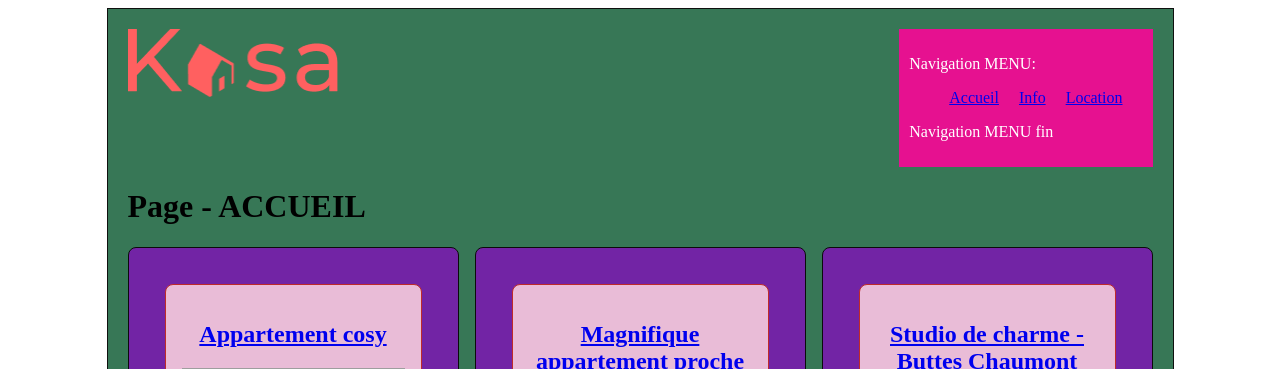
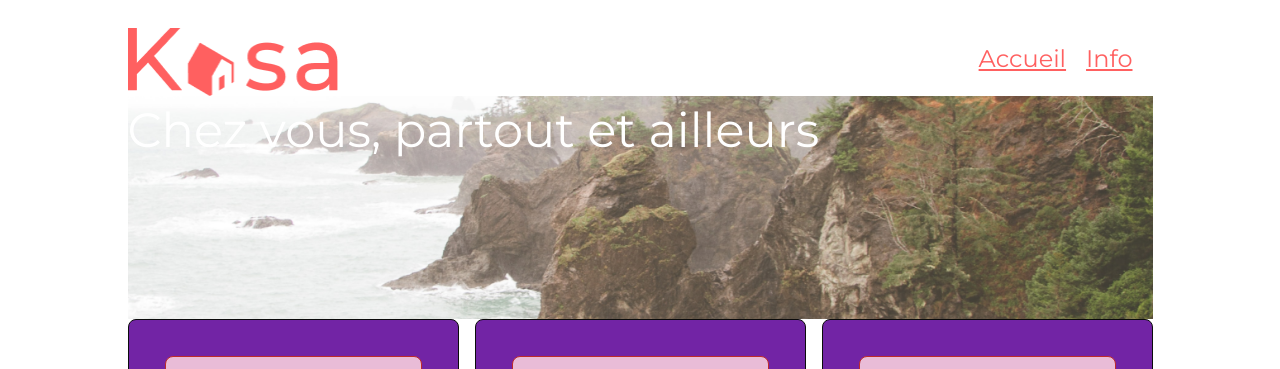
Before and after one commit to tetyanachouteau/P11Kasa, a React (Create React App) app: page / in a window 1280 px wide. Shown: the top 369 px of the page. Built offline with nearby package versions, Linux system fonts and the light colour scheme; grey boxes are pictures that could not be loaded.

Commit message:
Design page d'accueil

```diff
--- a/src/components/Navigation.jsx
+++ b/src/components/Navigation.jsx
@@ -4,7 +4,6 @@ import { NavLink } from 'react-router-dom';
 function Navigation() {
   return (
     <div className={styles.navigation}>
-      <p>Navigation MENU: </p>
       <ul>
         <li>
           <NavLink exact to="/" activeClassName={styles.activeLink}>
@@ -16,13 +15,7 @@ function Navigation() {
             Info
           </NavLink>
         </li>
-        <li>
-          <NavLink to="/location" activeClassName={styles.activeLink}>
-            Location
-          </NavLink>
-        </li>
       </ul>
-      <p>Navigation MENU fin </p>
     </div>
   );
 }
--- a/src/components/Navigation.module.css
+++ b/src/components/Navigation.module.css
@@ -4,16 +4,10 @@
     margin: 0;
   }
 
-
-  .navigation {
-    background-color: #e61190;
-    color: #fff;
-    padding: 10px;
-  }
-
-  .navigation p {
-    max-width: 100%;
-    height: auto;
+  .navigation a {
+    font-family: 'Montserrat';
+    font-size: 24px;
+    color: #FF6060;
   }
 
   .navigation ul li {
@@ -23,5 +17,5 @@
 
   .activeLink {
     font-weight: bold;
-    color: red;
+    color: rgb(0, 8, 255);
   }
--- a/src/index.css
+++ b/src/index.css
@@ -9,11 +9,7 @@
 }
 
 .Layout {
-  background-color: rgb(55, 119, 86);
-  border: 1px solid rgb(15, 16, 15);
-  padding: 20px;
-
   max-width: 1025px;
   margin: 0 auto;
-
+  padding: 20px;
 }
--- a/src/pages/accueil.jsx
+++ b/src/pages/accueil.jsx
@@ -2,11 +2,12 @@ import React from 'react';
 import Card from '../components/Card';
 
 import data from '../data/logement.json';
+import accueil from "./accueil.module.css";
 import styles from '../components/CardGrid.module.css';
 function Accueil() {
   return (
-    <div>
-      <h1>Page - ACCUEIL</h1>
+    <div className={accueil.accueil}>
+      <div className={accueil.titre}>Chez vous, partout et ailleurs</div>
       <div className={styles.cardgrid}>
         {data.map((logement) => (
           <div key={logement.id} className={styles.card}>
--- /dev/null
+++ b/src/pages/accueil.module.css
@@ -0,0 +1,14 @@
+.accueil .titre {
+    font-family: Montserrat;
+    height: 223px;
+    font-size: 48px;
+    font-weight: 500;
+    line-height: 68px;
+    letter-spacing: 0em;
+    text-align: left;
+    color: #FFFFFF;
+    background-image: url("../images/fond.png");
+    background-repeat: no-repeat; /* Évite la répétition de l'image */
+    background-position: center center; /* Centre l'image horizontalement et verticalement */
+    background-size: cover;
+}
```
Also changed, not shown: public/images/fond.png (added), src/images/fond.png (added).
